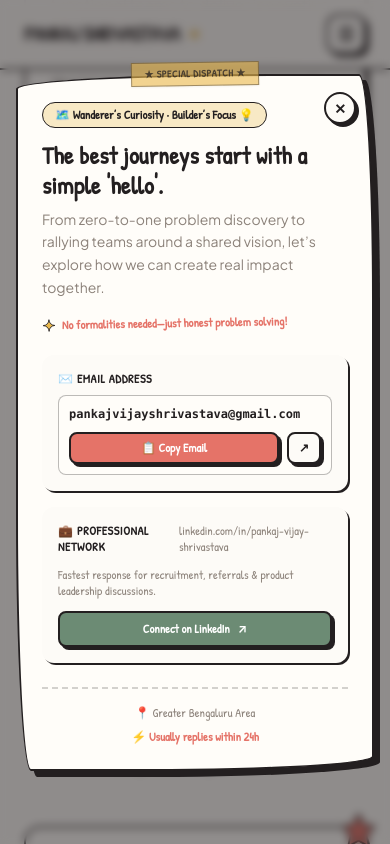
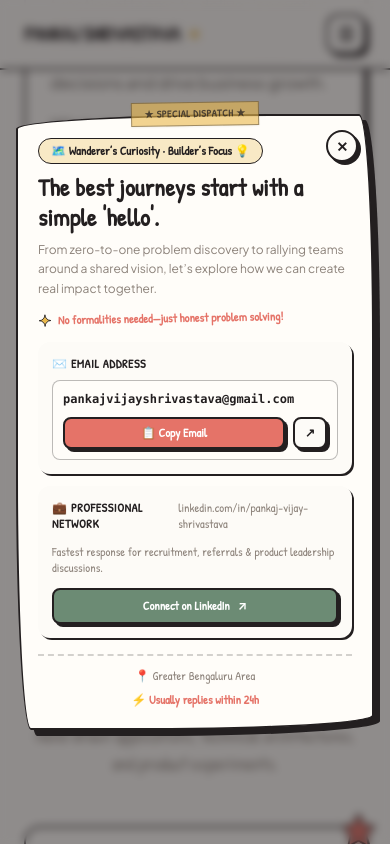
Before and after one commit to Pankaj-Shrivastava/my-portfolio-project, a React (Vite) app: page / in a window 390 px wide. Both pictures are taken after a click on the button "✉️ Email Me". Shown: the part 2213-3057 px from the top of the page. Built offline with nearby package versions, Linux system fonts and the light colour scheme; the HTML template or start-up script is replaced by a standard one; a web font is replaced by a local one.

Commit message:
feat: add Hero component and ContactModal for portfolio landing section

```diff
--- a/src/components/Hero.jsx
+++ b/src/components/Hero.jsx
@@ -29,8 +29,8 @@ export default function Hero() {
 
         <div className="grid grid-cols-1 lg:grid-cols-12 gap-8 items-center">
 
-          {/* Left Column: Greeting, Role Badge & CTA */}
-          <div className="lg:col-span-7 flex flex-col items-start relative z-10">
+          {/* Left Column: Greeting, Role Badge & CTA (order-2 on mobile, order-1 on lg) */}
+          <div className="lg:col-span-7 flex flex-col items-start relative z-10 order-2 lg:order-1">
 
             {/* Top Micro Doodle with Arrow */}
             <div className="flex items-center gap-2 mb-1">
@@ -97,8 +97,8 @@ export default function Hero() {
             </div>
           </div>
 
-          {/* Right Column: Illustrated Avatar Showcase (Dual Mode!) */}
-          <div className="lg:col-span-5 flex flex-col items-center justify-center relative">
+          {/* Right Column: Illustrated Avatar Showcase (order-1 on mobile, order-2 on lg) */}
+          <div className="lg:col-span-5 flex flex-col items-center justify-center relative order-1 lg:order-2">
 
             {/* Hand-drawn Mode Switcher Pills */}
             <div className="flex items-center gap-2 mb-3 bg-paper p-1 rounded-full border-1.5 border-ink shadow-doodle-sm relative z-30">
--- a/src/components/contact/ContactModal.jsx
+++ b/src/components/contact/ContactModal.jsx
@@ -69,7 +69,7 @@ export default function ContactModal({ isOpen, onClose }) {
       role="dialog"
       aria-modal="true"
       aria-labelledby="contact-modal-title"
-      className="fixed inset-0 z-50 flex items-center justify-center p-4 sm:p-6"
+      className="fixed inset-0 z-50 overflow-y-auto px-4 py-8 sm:py-12 flex min-h-screen items-center justify-center"
     >
       {/* Dimmed Sketchbook Backdrop with Soft Blur */}
       <div
@@ -77,8 +77,8 @@ export default function ContactModal({ isOpen, onClose }) {
         className="fixed inset-0 bg-ink/50 backdrop-blur-sm transition-opacity animate-in fade-in duration-200"
       />
 
-      {/* Main Postcard Modal Card */}
-      <div className="relative w-full max-w-lg bg-paper-card border-2 border-ink border-sketch shadow-doodle-lg p-6 sm:p-8 z-10 animate-in zoom-in-95 fade-in duration-200">
+      {/* Main Postcard Modal Card with clean top & bottom margins */}
+      <div className="relative w-full max-w-lg my-auto bg-paper-card border-2 border-ink border-sketch shadow-doodle-lg p-5 sm:p-7 z-10 animate-in zoom-in-95 fade-in duration-200">
 
         {/* Top Paper Tape Sticker Decor */}
         <div className="absolute -top-3.5 left-1/2 -translate-x-1/2 w-32 h-6 bg-doodle-mustard/60 border border-ink/40 -rotate-1 pointer-events-none shadow-sm flex items-center justify-center">
@@ -92,13 +92,13 @@ export default function ContactModal({ isOpen, onClose }) {
           type="button"
           onClick={onClose}
           aria-label="Close dialog"
-          className="absolute top-4 right-4 w-8 h-8 rounded-full border-1.5 border-ink bg-paper hover:bg-doodle-coral hover:text-white transition-all shadow-doodle-xs flex items-center justify-center font-bold text-sm cursor-pointer pressable-btn"
+          className="absolute top-3.5 right-3.5 w-8 h-8 rounded-full border-1.5 border-ink bg-paper hover:bg-doodle-coral hover:text-white transition-all shadow-doodle-xs flex items-center justify-center font-bold text-sm cursor-pointer pressable-btn"
         >
           ✕
         </button>
 
         {/* Postcard Stamp / Badge (Category A Option 4) */}
-        <div className="inline-flex items-center gap-1.5 px-3 py-1 bg-doodle-mustard/30 border border-ink rounded-full text-xs font-doodle font-bold text-ink mb-3 shadow-doodle-xs">
+        <div className="inline-flex items-center gap-1.5 px-3 py-1 bg-doodle-mustard/30 border border-ink rounded-full text-xs font-doodle font-bold text-ink mb-2 shadow-doodle-xs">
           <span>🗺️ Wanderer’s Curiosity · Builder’s Focus 💡</span>
         </div>
 
@@ -111,21 +111,21 @@ export default function ContactModal({ isOpen, onClose }) {
         </h3>
 
         {/* Sub-Message */}
-        <p className="font-sans text-sm text-ink-muted leading-relaxed mb-4">
+        <p className="font-sans text-xs sm:text-sm text-ink-muted leading-relaxed mb-3">
           From zero-to-one problem discovery to rallying teams around a shared vision, let’s explore how we can create real impact together.
         </p>
 
         {/* Micro Doodle Annotation */}
-        <div className="flex items-center gap-1.5 text-xs font-doodle text-doodle-coral font-bold mb-6 -rotate-1">
+        <div className="flex items-center gap-1.5 text-xs font-doodle text-doodle-coral font-bold mb-4 -rotate-1">
           <DoodleSparkle className="w-3.5 h-3.5 text-doodle-mustard" />
           <span>No formalities needed—just honest problem solving!</span>
         </div>
 
         {/* Contact Methods Stack */}
-        <div className="space-y-4">
+        <div className="space-y-3">
 
           {/* Email Block */}
-          <div className="bg-paper p-4 rounded-xl border-1.5 border-ink shadow-doodle-sm">
+          <div className="bg-paper p-3.5 sm:p-4 rounded-xl border-1.5 border-ink shadow-doodle-sm">
             <div className="flex items-center justify-between mb-2">
               <span className="font-doodle text-xs font-bold text-ink uppercase tracking-wider flex items-center gap-1.5">
                 <span>✉️ Email Address</span>
@@ -165,7 +165,7 @@ export default function ContactModal({ isOpen, onClose }) {
           </div>
 
           {/* LinkedIn Block */}
-          <div className="bg-paper p-4 rounded-xl border-1.5 border-ink shadow-doodle-sm">
+          <div className="bg-paper p-3.5 sm:p-4 rounded-xl border-1.5 border-ink shadow-doodle-sm">
             <div className="flex items-center justify-between mb-2">
               <span className="font-doodle text-xs font-bold text-ink uppercase tracking-wider flex items-center gap-1.5">
                 <span>💼 Professional Network</span>
@@ -194,7 +194,7 @@ export default function ContactModal({ isOpen, onClose }) {
         </div>
 
         {/* Modal Bottom Sign-off */}
-        <div className="mt-6 pt-4 border-t-2 border-dashed border-ink/20 flex flex-col sm:flex-row items-center justify-between gap-2 text-xs font-doodle text-ink-muted">
+        <div className="mt-4 pt-3 border-t-2 border-dashed border-ink/20 flex flex-col sm:flex-row items-center justify-between gap-2 text-xs font-doodle text-ink-muted">
           <span>📍 Greater Bengaluru Area</span>
           <span className="text-doodle-coral font-bold">⚡ Usually replies within 24h</span>
         </div>
```
